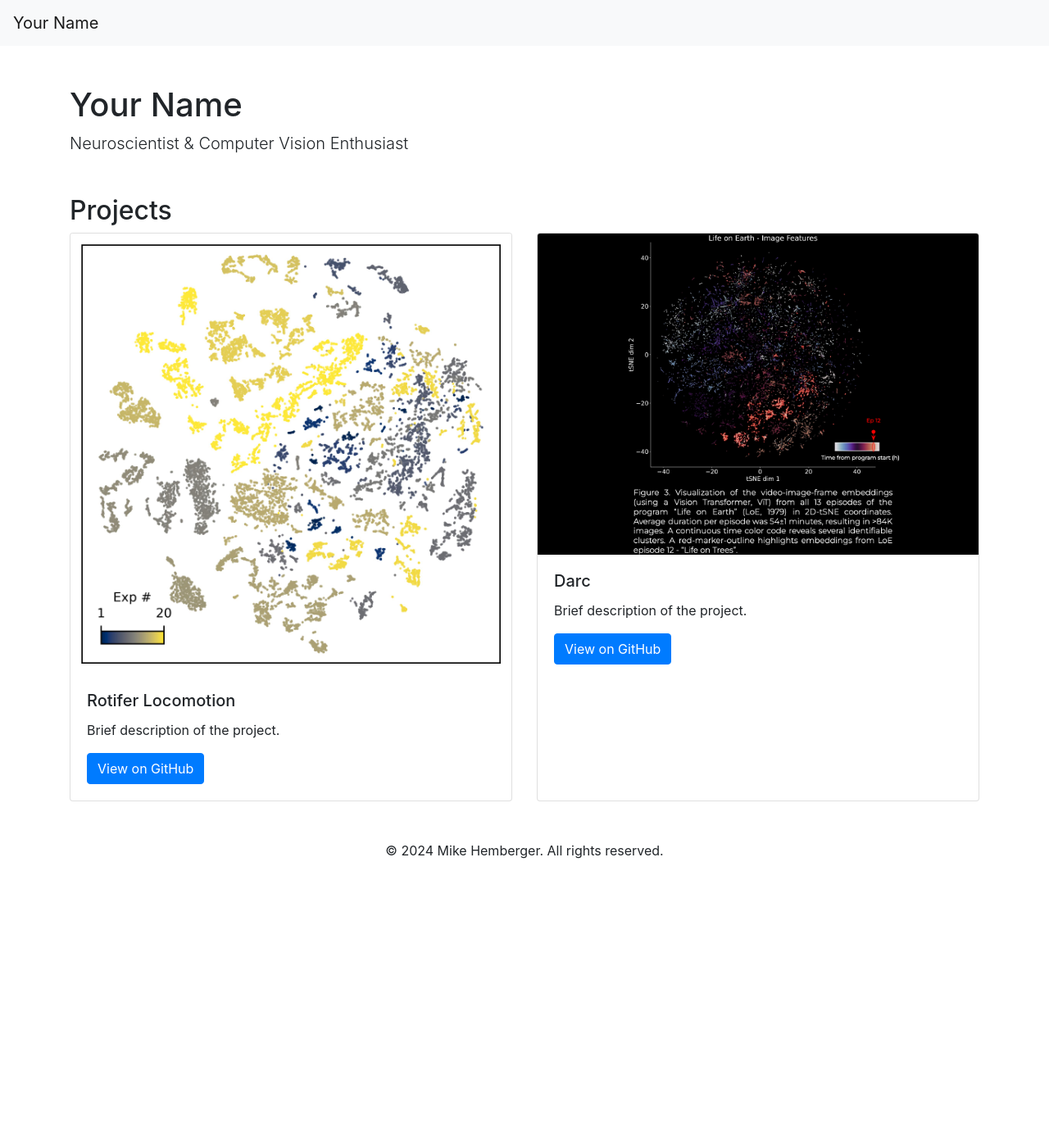
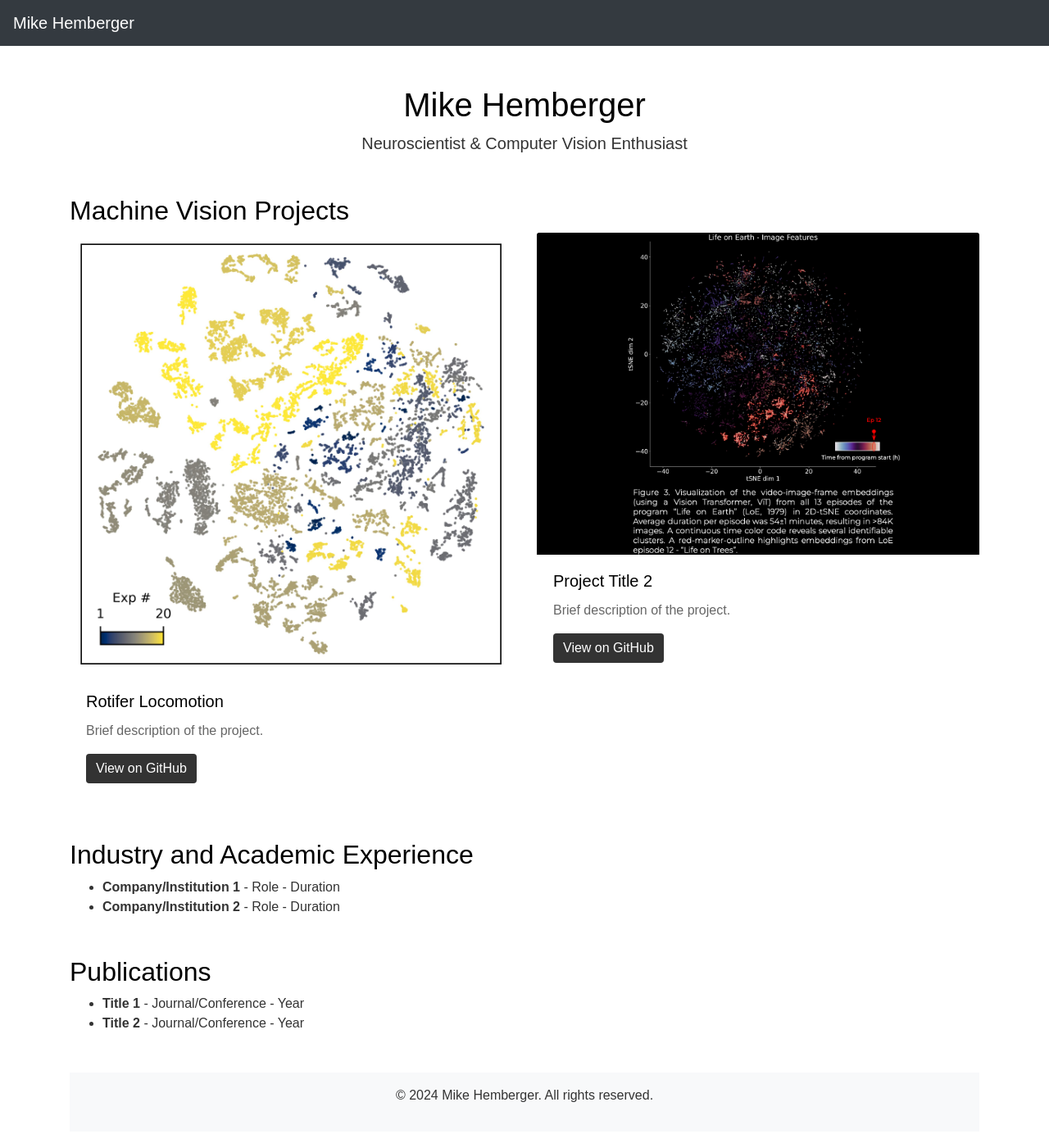
Before and after one commit to mikehemberger/mhemberg.github.io, a plain HTML site: page index.html in a window 1280 px wide. Shown: the whole page at 82% size. Before the commit the page ends 1098 px from the top, so only its background shows below. Drawn offline with nearby package versions, Linux system fonts and the light colour scheme.

Commit message:
Updated CSS and index

```diff
--- /dev/null
+++ b/css/styles.css
@@ -0,0 +1,43 @@
+body {
+    background-color: #fff;
+    color: #333;
+    font-family: Arial, sans-serif;
+}
+
+h1, h2, h5 {
+    color: #000;
+}
+
+.navbar {
+    margin-bottom: 2rem;
+}
+
+.section-title {
+    margin-bottom: 2rem;
+}
+
+.card-deck .card {
+    border: none;
+}
+
+.card-title {
+    color: #000;
+}
+
+.card-text {
+    color: #666;
+}
+
+.btn-dark {
+    background-color: #333;
+    border: none;
+}
+
+.btn-dark:hover {
+    background-color: #555;
+}
+
+footer {
+    background-color: #f8f9fa;
+    padding: 1rem 0;
+}
--- a/index.html
+++ b/index.html
@@ -4,45 +4,63 @@
     <meta charset="UTF-8">
     <meta name="viewport" content="width=device-width, initial-scale=1.0">
     <link href="https://stackpath.bootstrapcdn.com/bootstrap/4.5.2/css/bootstrap.min.css" rel="stylesheet">
-    <title>Project Portfolio</title>
+    <link rel="stylesheet" href="css/styles.css">
+    <title>Mike Hemberger Portfolio</title>
 </head>
 <body>
-    <nav class="navbar navbar-expand-lg navbar-light bg-light">
-        <a class="navbar-brand" href="#">Your Name</a>
+    <nav class="navbar navbar-expand-lg navbar-dark bg-dark">
+        <a class="navbar-brand" href="#">Mike Hemberger</a>
     </nav>
     <div class="container">
-        <header class="my-5">
-            <h1>Your Name</h1>
-            <p class="lead">Neuroscientist & Computer Vision Enthusiast</p>
-        </header>
-        <section id="projects">
-            <h2>Projects</h2>
+        <section id="intro" class="my-5">
+            <h1 class="text-center">Mike Hemberger</h1>
+            <p class="lead text-center">Neuroscientist & Computer Vision Enthusiast</p>
+        </section>
+
+        <section id="projects" class="my-5">
+            <h2>Machine Vision Projects</h2>
             <div class="card-deck">
                 <div class="card">
                     <img src="resources/one_networks_rgb_244_nohighlight_eva_vit.jpg" class="card-img-top" alt="Project Figure 1">
                     <div class="card-body">
                         <h5 class="card-title">Rotifer Locomotion</h5>
                         <p class="card-text">Brief description of the project.</p>
-                        <a href="https://github.com/mikehemberger/rotifer-locomotion" class="btn btn-primary">View on GitHub</a>
+                        <a href="https://github.com/mikehemberger/rotifer-locomotion" class="btn btn-dark">View on GitHub</a>
                     </div>
                 </div>
                 <div class="card">
                     <img src="resources/fig3.png" class="card-img-top" alt="Project Figure 2">
                     <div class="card-body">
-                        <h5 class="card-title">Darc</h5>
+                        <h5 class="card-title">Project Title 2</h5>
                         <p class="card-text">Brief description of the project.</p>
-                        <a href="https://github.com/mikehemberger/darc-ai" class="btn btn-primary">View on GitHub</a>
+                        <a href="https://github.com/mikehemberger/darc-ai" class="btn btn-dark">View on GitHub</a>
                     </div>
                 </div>
                 <!-- Add more project cards as needed -->
             </div>
         </section>
-        <footer class="my-5 text-center">
+
+        <section id="experience" class="my-5">
+            <h2>Industry and Academic Experience</h2>
+            <ul>
+                <li><strong>Company/Institution 1</strong> - Role - Duration</li>
+                <li><strong>Company/Institution 2</strong> - Role - Duration</li>
+                <!-- Add more experience items as needed -->
+            </ul>
+        </section>
+
+        <section id="publications" class="my-5">
+            <h2>Publications</h2>
+            <ul>
+                <li><strong>Title 1</strong> - Journal/Conference - Year</li>
+                <li><strong>Title 2</strong> - Journal/Conference - Year</li>
+                <!-- Add more publication items as needed -->
+            </ul>
+        </section>
+
+        <footer class="text-center my-5">
             <p>© 2024 Mike Hemberger. All rights reserved.</p>
         </footer>
     </div>
-    <script src="https://code.jquery.com/jquery-3.5.1.slim.min.js"></script>
-    <script src="https://cdn.jsdelivr.net/npm/@popperjs/core@2.5.4/dist/umd/popper.min.js"></script>
-    <script src="https://stackpath.bootstrapcdn.com/bootstrap/4.5.2/js/bootstrap.min.js"></script>
 </body>
 </html>
```
